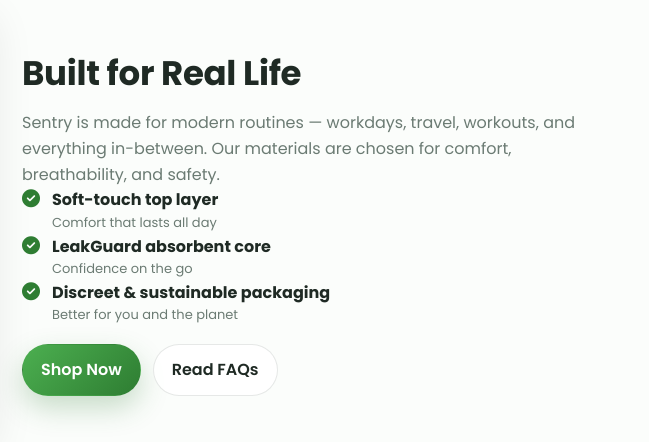
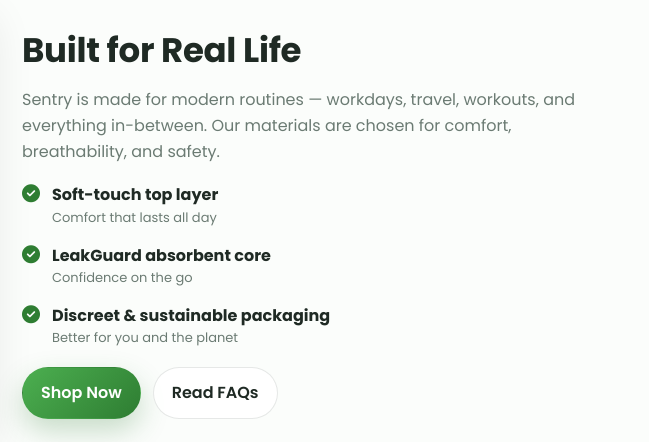
Before and after one commit to Samyak-Dev-19/sanitary.github.io, a website: page index_fixed.html in a window 1280 px wide. Shown: the part 2188-2630 px from the top of the page, 631-1280 px from the left. Drawn offline with Linux system fonts and the light colour scheme.

```diff
--- a/styles_fixed.css
+++ b/styles_fixed.css
@@ -394,7 +394,7 @@ img{max-width:100%;display:block}
 }
 .story-copy h2{font-size:34px;letter-spacing:-.3px}
 .story-copy p{margin-top:10px;color:var(--muted);max-width:560px}
-..feature-list{margin-top:18px;display:flex;flex-direction:column;gap:14px}
+.feature-list{margin-top:18px;display:flex;flex-direction:column;gap:14px}
 .feature{display:flex;gap:12px;align-items:flex-start}
 .feature i{color:var(--primary);font-size:18px;margin-top:3px}
 .feature-title{font-weight:700}
```
